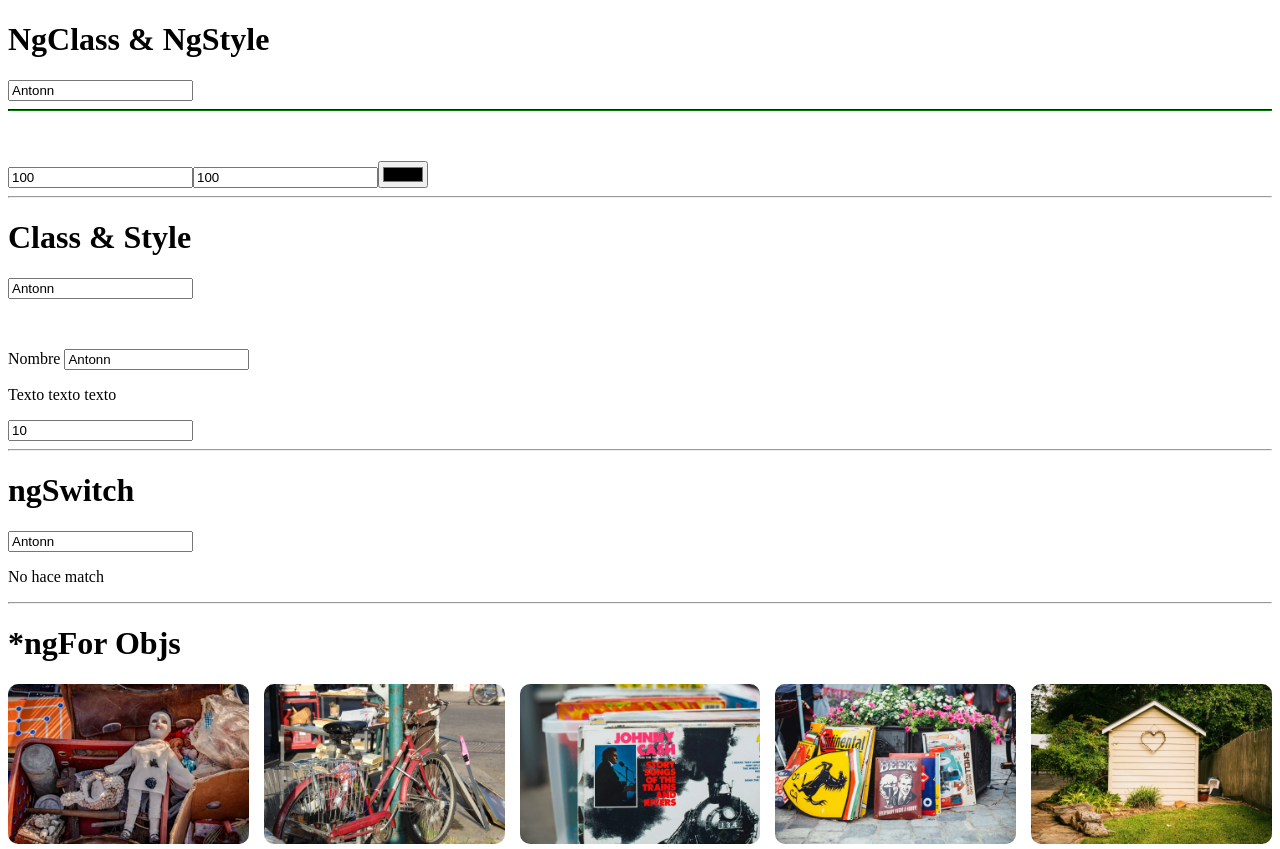
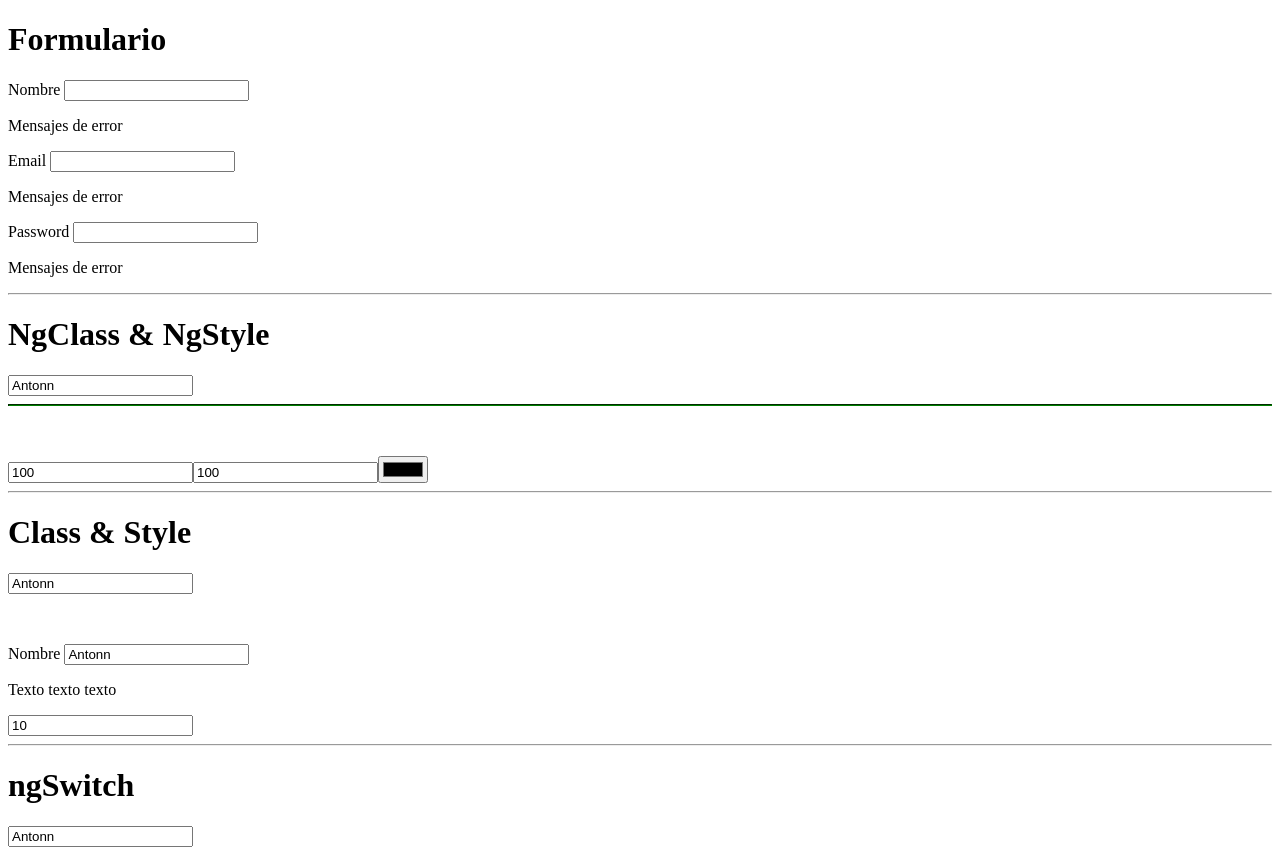
Before and after one commit to antuansabe/angular-fundamentals, an Angular app: page / in a window 1280 px wide. Shown: the top 849 px of the page. Built offline with nearby package versions, Linux system fonts and the light colour scheme.

Commit message:
create form with ngModel

```diff
--- a/src/app/app.component.html
+++ b/src/app/app.component.html
@@ -1,3 +1,29 @@
+<h1> Formulario </h1>
+<form>
+  <div class="input-group">
+    <label for="name">Nombre </label>
+    <input type="text" name="name" required id="name" [(ngModel)]="register.name"  />
+    <p> Mensajes de error </p>
+  </div>
+
+  <div class="input-group">
+    <label for="email">Email </label>
+    <input type="email"  name="email" required id="email" [(ngModel)]="register.email"  />
+    <p> Mensajes de error </p>
+  </div>
+
+  <div class="input-group">
+    <label for="password">Password </label>
+    <input type="password" name="password" required id="password" [(ngModel)]="register.password"  />
+    <p> Mensajes de error </p>
+  </div>
+
+</form>
+
+
+
+
+<hr />
 <h1>NgClass & NgStyle </h1>
 <input type="text" required #nameInput4="ngModel" [(ngModel)]="person.name" />
 <hr class="line-error"
--- a/src/app/app.component.ts
+++ b/src/app/app.component.ts
@@ -10,6 +10,11 @@
   name = 'Antonn';
   age = 18;
   btnDisabled = true;
+  register = {
+    name: '',
+    email: '',
+    password: '',
+  }
   person = {
     name: 'Antonn',
     age: 18,
```
